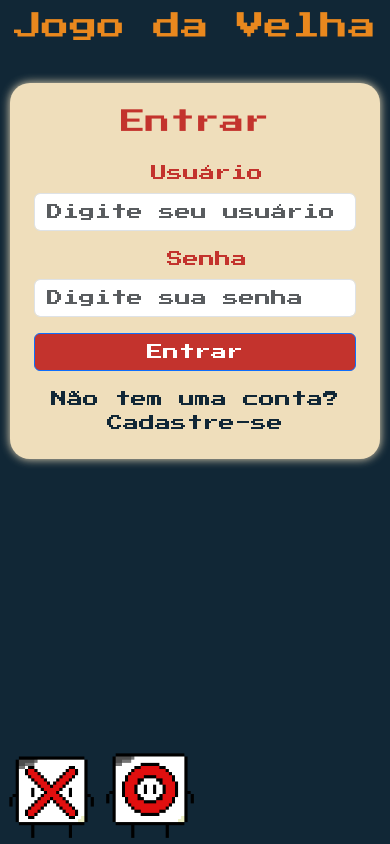
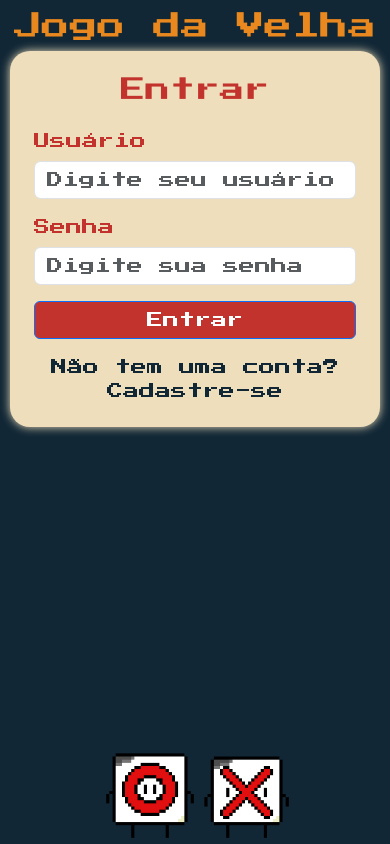
Before and after one commit to julietRigoti/JogoDaVelha-WebSocket-Nodejs, a website: page public/login.html in a window 390 px wide. Drawn offline with nearby package versions, Linux system fonts and the light colour scheme.

Commit message:
Atualizar página de login com título corrigido e adicionar estilos e imagens do jogo da velha

```diff
--- a/public/login.html
+++ b/public/login.html
@@ -3,8 +3,9 @@
   <head>
     <meta charset="UTF-8" />
     <meta name="viewport" content="width=device-width, initial-scale=1.0" />
-    <title>>Jogo da Velha - Entrar</title>
+    <title>Jogo da Velha - Entrar</title>
     <link rel="stylesheet" href="styles/login.css" />
+    <link rel="stylesheet" href="styles/index.css" />
     <link
       href="https://cdn.jsdelivr.net/npm/bootstrap@5.3.3/dist/css/bootstrap.min.css"
       rel="stylesheet"
@@ -60,9 +61,18 @@
           >
         </div>
       </div>
+      <img
+        class="imagem-x"
+        src="imagens/X.gif"
+        alt="Pixelart tabuleiro com X"
+      />
+      <img
+        class="imagem-o"
+        src="imagens/O.gif"
+        alt="Pixelart tabuleiro com O"
+      />
     </div>
-    <img class="imagem-x" src="imagens/X.gif" alt="Pixelart tabuleiro com X" />
-    <img class="imagem-o" src="imagens/O.gif" alt="Pixelart tabuleiro com O" />
+
     <script
       src="https://cdn.jsdelivr.net/npm/bootstrap@5.3.3/dist/js/bootstrap.bundle.min.js"
       integrity="sha384-YvpcrYf0tY3lHB60NNkmXc5s9fDVZLESaAA55NDzOxhy9GkcIdslK1eN7N6jIeHz"
--- a/public/styles/login.css
+++ b/public/styles/login.css
@@ -1,60 +1,10 @@
-body {
-  background: #112736 !important;
-  height: 100vh /*vh = viewport height (altura da janela de visualização*/ !important;
-  color: #e9881e !important;
-  font-family: "Press Start 2P", cursive !important;
-}
-
-.principal-div {
-  width: 80%; /* A largura será 80% da largura da tela */
-  max-width: 1200px; /* A largura máxima será 1200px */
-  height: auto; /* A altura será ajustada automaticamente */
-  padding: 50px; /* Espaçamento interno */
-  margin: 0 auto; /* Centraliza a div horizontalmente */
-  text-align: center;
-  align-items: center;
-  justify-content: center;
-}
-
-/* Media query para telas menores */
-@media (max-width: 768px) {
-  .principal-div {
-    width: 90%; /* Aumenta a largura para 90% em telas menores */
-    padding: 15px; /* Reduz o espaçamento interno */
-  }
-}
-
-/* Media query para telas muito pequenas */
-@media (max-width: 480px) {
-  .principal-div {
-    width: 100%; /* A largura será 100% da tela */
-    padding: 10px; /* Reduz ainda mais o espaçamento interno */
-  }
-}
-
-.imagem-x {
-  position: fixed;
-  bottom: 0;
-  height: 100px;
-}
-.imagem-o {
-  position: fixed;
-  bottom: 0;
-  left: 100px;
-  height: 100px;
-}
-
 .login-container {
   padding: 1.5rem;
-  margin-top: 2.5em;
   background-color: #efdebb;
   border-radius: 20px;
   box-shadow: 0 0 10px #efdebb;
   color: #c3332d;
-}
-
-.form-label {
-  margin-left: 1.5rem;
+  max-width: 500px;
 }
 
 .form-control {
@@ -81,3 +31,7 @@
 .text-decoration-none:hover {
   color: #c3332d;
 }
+
+#loginForm {
+  text-align: start;
+}
```
